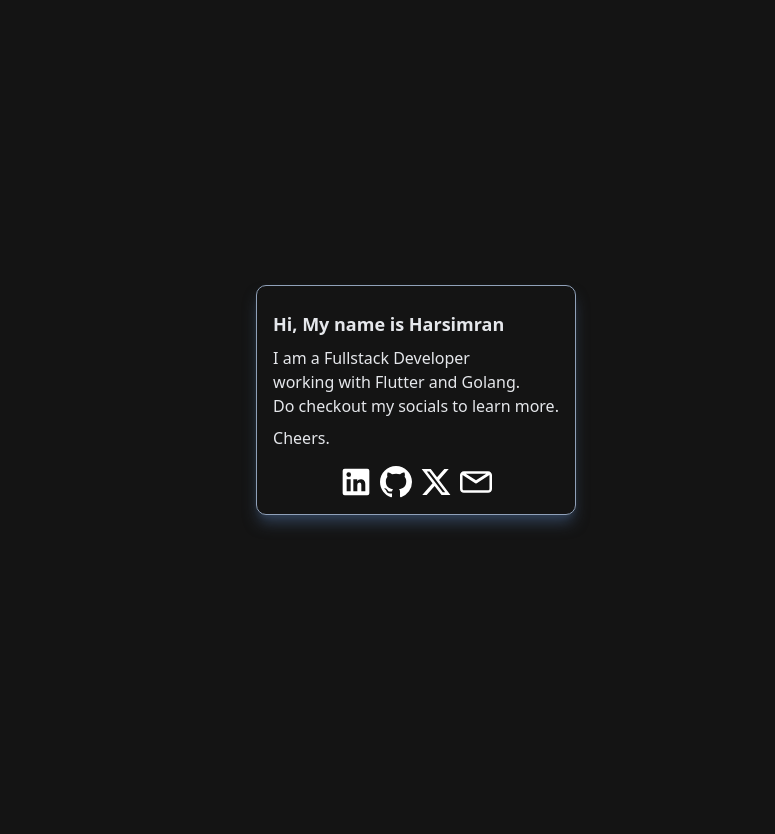
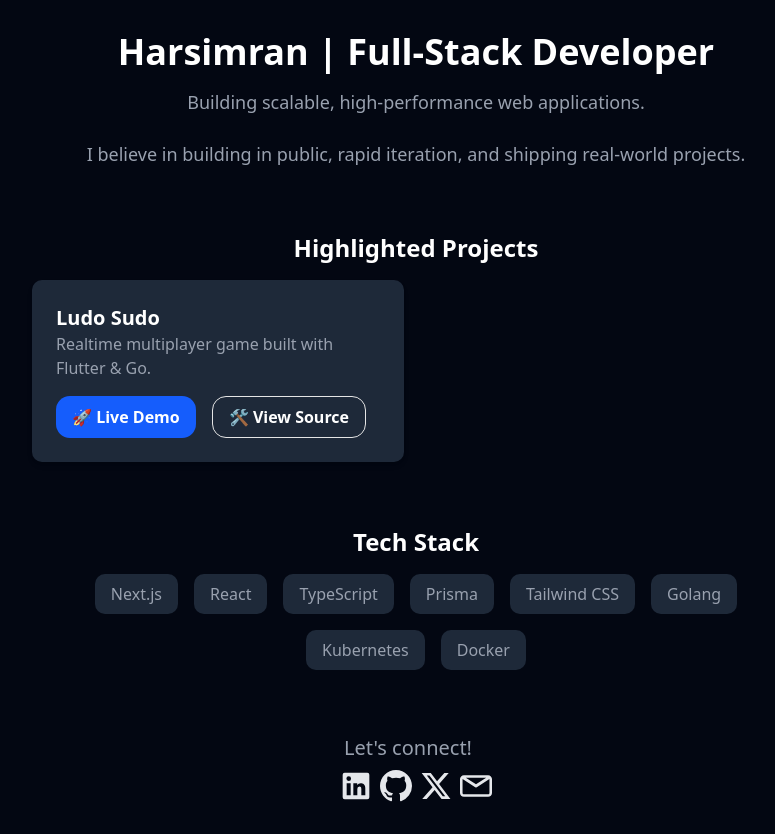
Before and after one commit to harsi-dev/portfolio, a Next.js app: page / in a window 1280 px wide. Shown: the whole page, without its empty margins (224-999 px from the left). Before the commit the page ends 800 px from the top, so only its background shows below. Built offline with nearby package versions, Linux system fonts and the light colour scheme.

Commit message:
feat: portfolio revamp v1

```diff
--- /dev/null
+++ b/src/app/_components/Hero.tsx
@@ -0,0 +1,12 @@
+export default function Hero() {
+  return (
+    <section className="flex min-h-screen flex-col items-center justify-center bg-gray-950 p-8 text-white">
+      <h1 className="mb-4 text-4xl font-bold">
+        Harsimran | Full-Stack Developer
+      </h1>
+      <p className="mb-6 text-lg text-gray-400">
+        Building scalable, high-performance web applications.
+      </p>
+    </section>
+  );
+}
--- a/src/app/page.tsx
+++ b/src/app/page.tsx
@@ -1,26 +1,55 @@
-import { Metadata } from "next";
-
+import LiveDemoButton from "@/components/buttons/LiveDemoButton";
+import SourceCodeButton from "@/components/buttons/SourceCodeButton";
 import Socials from "@/components/socials/socials";
 
-export const metadata: Metadata = {
-  title: "Harsimran's Portfolio",
-  description: "Harsimran's Portfolio",
-};
-export default function Page() {
+export default function Home() {
   return (
-    <>
-      <main className="m-auto flex h-screen items-center justify-center">
-        <div className="rounded-lg border border-slate-400 p-4 shadow-lg shadow-slate-700">
-          <p className="py-2 text-lg font-bold text-gray-200">
-            Hi, My name is Harsimran
-          </p>
-          <p className="text-gray-200">I am a Fullstack Developer</p>
-          <p className="text-gray-200">working with Flutter and Golang.</p>
-          <p className="text-gray-200">Do checkout my socials to learn more.</p>
-          <p className="py-2 text-gray-200">Cheers.</p>
-          <Socials />
+    <main className="flex min-h-screen flex-col items-center justify-center p-8 text-white">
+      <section className="text-center">
+        <h1 className="mb-4 text-4xl font-bold">
+          Harsimran | Full-Stack Developer
+        </h1>
+        <p className="mb-6 text-lg text-gray-400">
+          Building scalable, high-performance web applications.
+        </p>
+      </section>
+      <section className="text-lg text-gray-400">
+        I believe in building in public, rapid iteration, and shipping
+        real-world projects.
+      </section>
+      <section className="mt-16 w-full max-w-3xl text-center">
+        <h2 className="mb-4 text-2xl font-semibold">Highlighted Projects</h2>
+        <div className="grid grid-cols-1 gap-6 md:grid-cols-2">
+          <div className="rounded-lg bg-gray-800 p-6 shadow-md">
+            <h3 className="text-left text-xl font-semibold">Ludo Sudo</h3>
+            <p className="text-left text-gray-400">
+              Realtime multiplayer game built with Flutter & Go.
+            </p>
+            <div className="mt-4 flex justify-start gap-4">
+              <LiveDemoButton link="https://harsimran.xyz/ludo" />
+              <SourceCodeButton link="https://github.com/harsimran-d/ludo_flutter" />
+            </div>
+          </div>
         </div>
-      </main>
-    </>
+      </section>
+      <section className="mt-16 w-full max-w-3xl text-center">
+        <h2 className="mb-4 text-2xl font-semibold">Tech Stack</h2>
+        <div className="flex flex-wrap justify-center gap-4 text-gray-400">
+          <span className="rounded-lg bg-gray-800 px-4 py-2">Next.js</span>
+          <span className="rounded-lg bg-gray-800 px-4 py-2">React</span>
+          <span className="rounded-lg bg-gray-800 px-4 py-2">TypeScript</span>
+          <span className="rounded-lg bg-gray-800 px-4 py-2">Prisma</span>
+          <span className="rounded-lg bg-gray-800 px-4 py-2">Tailwind CSS</span>
+          <span className="rounded-lg bg-gray-800 px-4 py-2">Golang</span>
+          <span className="rounded-lg bg-gray-800 px-4 py-2">Kubernetes</span>
+          <span className="rounded-lg bg-gray-800 px-4 py-2">Docker</span>
+        </div>
+      </section>
+
+      <footer className="mt-16 flex flex-col space-x-4">
+        <p className="text-center text-xl text-gray-400">Let&apos;s connect!</p>
+        <Socials />
+      </footer>
+    </main>
   );
 }
--- /dev/null
+++ b/src/components/buttons/LiveDemoButton.tsx
@@ -0,0 +1,22 @@
+interface LiveDemoButtonProps {
+  link: string;
+  label?: string;
+}
+
+const LiveDemoButton: React.FC<LiveDemoButtonProps> = ({
+  link,
+  label = "🚀 Live Demo",
+}) => {
+  return (
+    <a
+      href={link}
+      target="_blank"
+      rel="noopener noreferrer"
+      className="inline-flex items-center gap-2 rounded-xl bg-blue-600 px-4 py-2 font-semibold text-white transition-all hover:bg-blue-700 focus:ring-2 focus:ring-blue-400 focus:ring-offset-2 focus:outline-none"
+    >
+      {label}
+    </a>
+  );
+};
+
+export default LiveDemoButton;
--- /dev/null
+++ b/src/components/buttons/SourceCodeButton.tsx
@@ -0,0 +1,22 @@
+interface SourceCodeButtonProps {
+  link: string;
+  label?: string;
+}
+
+const SourceCodeButton: React.FC<SourceCodeButtonProps> = ({
+  link,
+  label = "🛠 View Source",
+}) => {
+  return (
+    <a
+      href={link}
+      target="_blank"
+      rel="noopener noreferrer"
+      className="inline-flex items-center gap-2 rounded-xl border bg-gray-800 px-4 py-2 font-semibold text-white transition-all hover:bg-gray-900 focus:ring-2 focus:ring-gray-500 focus:ring-offset-2 focus:outline-none"
+    >
+      {label}
+    </a>
+  );
+};
+
+export default SourceCodeButton;
--- a/src/components/socials/socials.tsx
+++ b/src/components/socials/socials.tsx
@@ -1,6 +1,6 @@
 export default function Socials() {
   return (
-    <div className="mt-2 flex justify-center space-x-2 text-white">
+    <div className="mt-2 flex justify-center space-x-2 text-gray-200">
       <a
         href="
           https://www.linkedin.com/in/harsimran-d"
--- a/src/styles/globals.css
+++ b/src/styles/globals.css
@@ -4,7 +4,7 @@
 
 @custom-variant dark (&:is(.dark *));
 body {
-  background-color: rgb(20, 20, 20);
+  @apply bg-gray-950;
 }
 
 :root {
```
